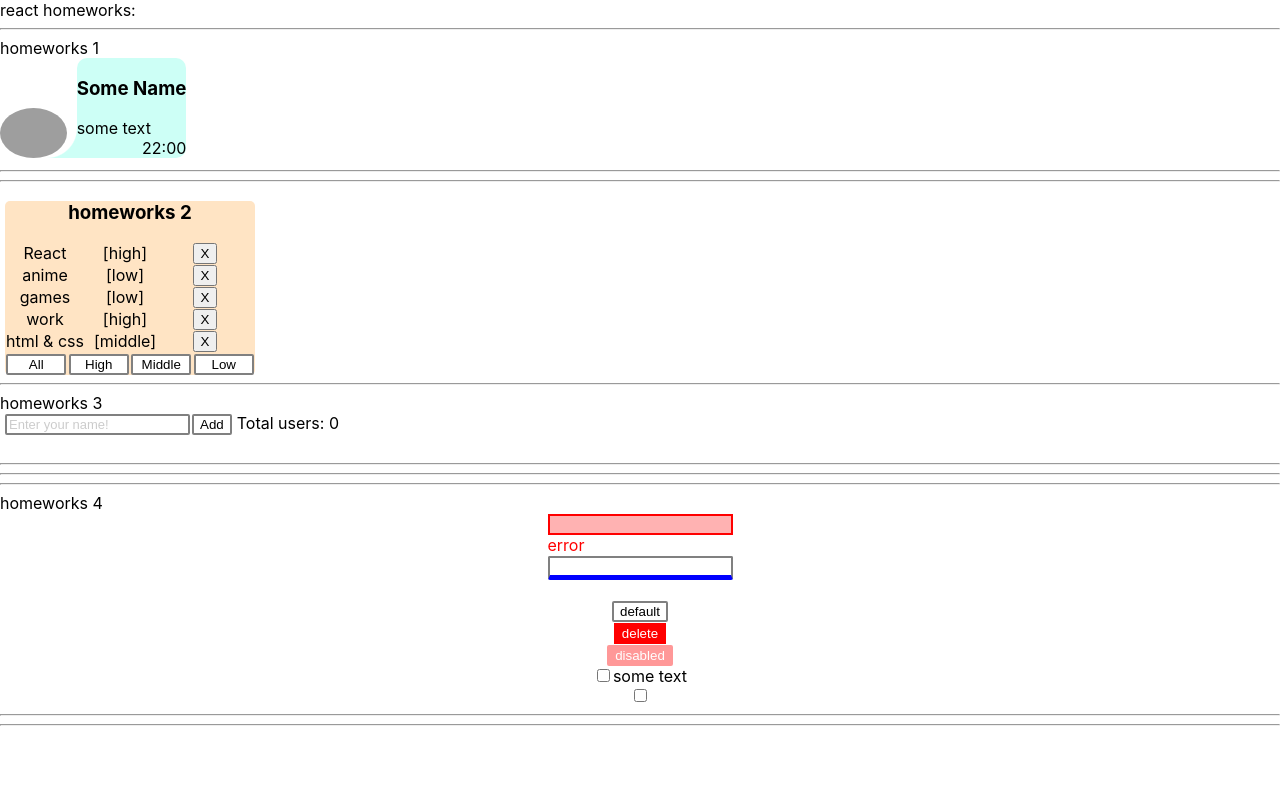
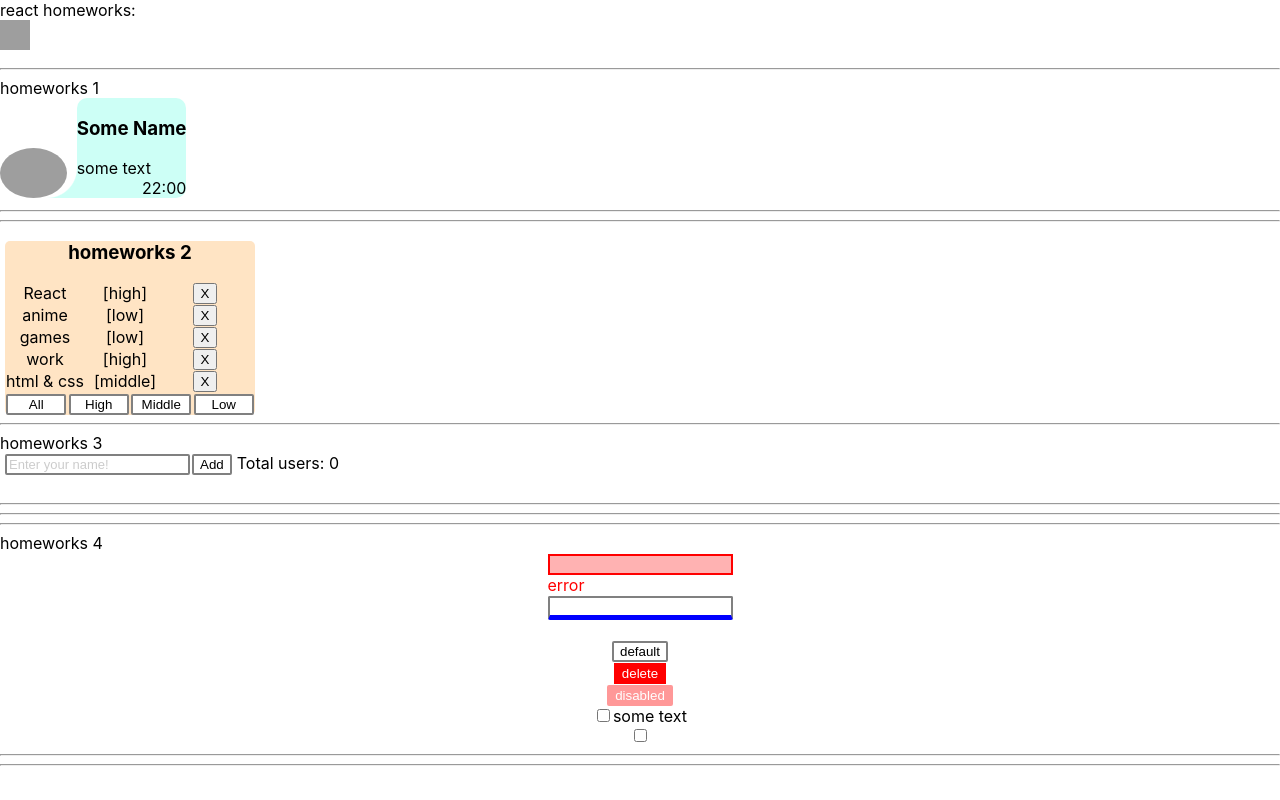
Before and after one commit to im1891/homeworks-by-ignat, a React (Create React App) app: page /#/pre-junior in a window 1280 px wide. Built offline with nearby package versions, Linux system fonts and the light colour scheme; grey boxes are pictures that could not be loaded.

Commit message:
Completed HW5.

```diff
--- a/src/p1-main/m1-ui/u1-app/App.tsx
+++ b/src/p1-main/m1-ui/u1-app/App.tsx
@@ -1,19 +1,16 @@
 import React from 'react'
 import s from './App.module.css'
-import HW1 from '../../../p2-homeworks/h1/HW1'
-import HW2 from "../../../p2-homeworks/h2/HW2";
-import HW3 from "../../../p2-homeworks/h3/HW3";
-import HW4 from "../../../p2-homeworks/h4/HW4";
+import HW5 from "../../../p2-homeworks/h5-rrd-v6/HW5";
 
 function App() {
     return (
         <div className={s.App}>
             <div>react homeworks:</div>
-            <HW1/>
-            <HW2/>
-            <HW3/>
-            <HW4/>
-            {/*<HW5/>*/}
+            {/*<HW1/>*/}
+            {/*<HW2/>*/}
+            {/*<HW3/>*/}
+            {/*<HW4/>*/}
+            <HW5/>
         </div>
     )
 }
--- a/src/p2-homeworks/h5-rrd-v6/HW5.tsx
+++ b/src/p2-homeworks/h5-rrd-v6/HW5.tsx
@@ -1,18 +1,19 @@
 import React from 'react'
 import Header from './Header'
 import Pages from './Pages'
+import {HashRouter} from "react-router-dom";
 
 function HW5() {
     return (
         <div>
             {/*в gh-pages лучше работает HashRouter*/}
-            {/*<HashRouter>*/}
+            <HashRouter>
 
             <Header/>
 
             <Pages/>
 
-            {/*</HashRouter>*/}
+            </HashRouter>
         </div>
     )
 }
--- /dev/null
+++ b/src/p2-homeworks/h5-rrd-v6/Header.module.css
@@ -0,0 +1,57 @@
+* {
+    box-sizing: border-box;
+}
+
+.headerWrapper {
+    position: relative;
+}
+
+.linksBlock {
+    display: flex;
+    align-items: flex-start;
+    flex-direction: row;
+    gap: 15px;
+    width: 220px;
+    height: 40px;
+    position: relative;
+    top: 0;
+    left: -210px;
+
+}
+
+.linksBlock a {
+    text-decoration: none;
+    color: hotpink;
+    font-weight: bold;
+}
+
+
+.button {
+    height: 30px;
+    width: 30px;
+    background-size: 30px 30px;
+    position: absolute;
+    top: 0;
+    background-color: transparent;
+    background-image: url('https://cdn-icons-png.flaticon.com/512/129/129154.png');
+}
+
+.buttonHidden {
+    display: none;
+
+}
+
+.open {
+    left: 0;
+    transition: .5s ease-in;
+}
+
+.close {
+    left: -210px;
+    transition: .5s ease-out;
+}
+
+.linksBlock a:hover,
+.linksBlock a:focus {
+    color: gold;
+}
--- a/src/p2-homeworks/h5-rrd-v6/Header.tsx
+++ b/src/p2-homeworks/h5-rrd-v6/Header.tsx
@@ -1,11 +1,39 @@
-import React from 'react'
+import React, {useState} from 'react'
+import {NavLink} from "react-router-dom";
+import {PATH} from "./Pages";
+import s from './Header.module.css'
+
 
 function Header() {
-    return (
-        <div>
-            // add NavLinks
+
+    const [isOpen, setIsOpen] = useState(false)
+
+    const openHandler = () => {
+        console.log(isOpen)
+        setIsOpen(!isOpen)
+    }
+
+    const closeHandler = () => {
+        console.log(isOpen)
+        isOpen && setTimeout(openHandler, 100)
+    }
+
+    return (<div className={s.headerWrapper}>
+
+
+            <div onMouseLeave={closeHandler} className={`${s.linksBlock} ${isOpen ? s.open : s.close}`}>
+
+                <NavLink to={PATH.PRE_JUNIOR}>pre-junior</NavLink>
+                <NavLink to={PATH.JUNIOR}>junior</NavLink>
+                <NavLink to={PATH.JUNIOR_PLUS}>junior+</NavLink>
+
+            </div>
+
+            <div className={`${s.button} ${isOpen ? s.buttonHidden : ''}`} onMouseOver={openHandler}></div>
+
 
         </div>
+
     )
 }
 
--- a/src/p2-homeworks/h5-rrd-v6/Pages.tsx
+++ b/src/p2-homeworks/h5-rrd-v6/Pages.tsx
@@ -1,7 +1,14 @@
 import React from 'react'
+import {Navigate, Route, Routes} from "react-router-dom";
+import PreJunior from "./pages/PreJunior";
+import Error404 from "./pages/Error404";
+import Junior from "./pages/Junior";
+import JuniorPlus from "./pages/JuniorPlus";
 
 export const PATH = {
     PRE_JUNIOR: '/pre-junior',
+    JUNIOR: '/junior',
+    JUNIOR_PLUS: '/junior-plus'
     // add paths
 }
 
@@ -9,18 +16,20 @@ function Pages() {
     return (
         <div>
             {/*Routes выбирает первый подходящий роут*/}
-            {/*<Routes>*/}
+            <Routes>
 
                 {/*в начале мы попадаем на страницу '/' и переходим сразу на страницу PRE_JUNIOR*/}
-                {/*<Route path={'/'} element={<Navigate to={PATH.PRE_JUNIOR}/>}/>*/}
+                <Route path={'/'} element={<Navigate to={PATH.PRE_JUNIOR}/>}/>
 
-                {/*<Route path={PATH.PRE_JUNIOR} element={<PreJunior/>}/>*/}
+                <Route path={PATH.PRE_JUNIOR} element={<PreJunior/>}/>
                 // add routes
+                <Route path={PATH.JUNIOR} element={<Junior/>}/>
+                <Route path={PATH.JUNIOR_PLUS} element={<JuniorPlus/>}/>
 
                 {/*он отрисуется если пользователь захочет попасть на несуществующую страницу*/}
-                {/*<Route path={'/*'} element={<Error404/>}/>*/}
+                <Route path={'/*'} element={<Error404/>}/>
 
-            {/*</Routes>*/}
+            </Routes>
         </div>
     )
 }
--- a/src/p2-homeworks/h5-rrd-v6/pages/Error404.tsx
+++ b/src/p2-homeworks/h5-rrd-v6/pages/Error404.tsx
@@ -3,9 +3,9 @@ import React from 'react'
 function Error404() {
     return (
         <div>
-            <div>404</div>
-            <div>Page not found!</div>
-            <div>—ฅ/ᐠ.̫ .ᐟ\ฅ—</div>
+            <div style={{color: 'red', fontSize: '100px', textAlign: 'center'}}>404</div>
+            <div style={{fontSize: '30px', textAlign: 'center'}}>Page not found!</div>
+            <div style={{fontSize: '20px', textAlign: 'center'}}>—ฅ/ᐠ.̫ .ᐟ\ฅ—</div>
         </div>
     )
 }
--- /dev/null
+++ b/src/p2-homeworks/h5-rrd-v6/pages/Junior.tsx
@@ -0,0 +1,12 @@
+import React from 'react'
+
+
+function Junior() {
+    return (
+        <div>
+
+        </div>
+    )
+}
+
+export default Junior
--- /dev/null
+++ b/src/p2-homeworks/h5-rrd-v6/pages/JuniorPlus.tsx
@@ -0,0 +1,12 @@
+import React from 'react'
+
+
+function JuniorPlus() {
+    return (
+        <div>
+
+        </div>
+    )
+}
+
+export default JuniorPlus
```
